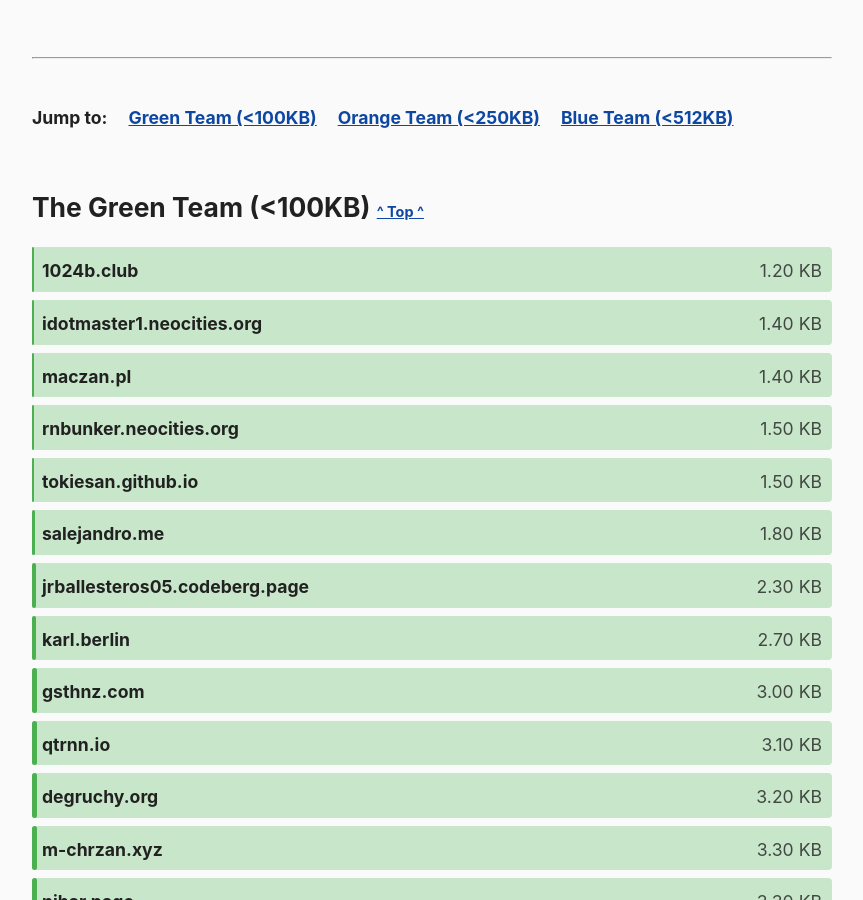
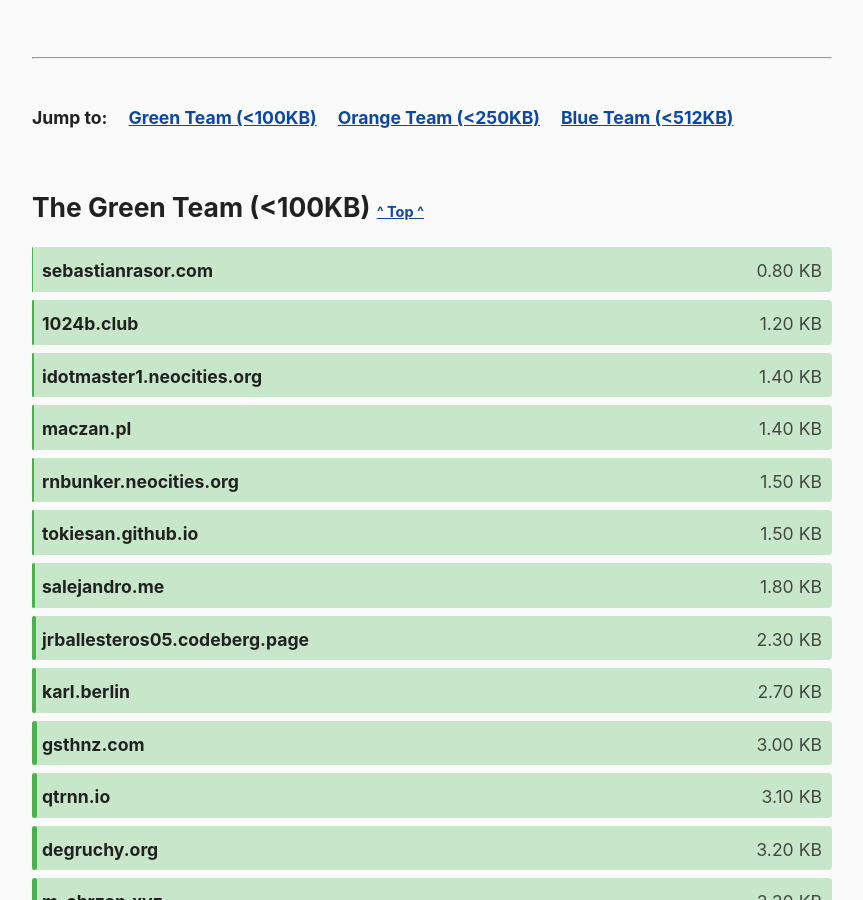
Before and after one commit to kevquirk/512kb.club, a Jekyll site: the page built from index.md, in a window 1280 px wide and 900 px high, scrolled down 987 px. Shown: the whole window, without its empty margins (208-1071 px from the left). Built offline with Jekyll 4.4.1, drawn with Linux system fonts in a browser that asks for light colours.

Commit message:
Add https://www.sebastianrasor.com/
https://gtmetrix.com/reports/www.sebastianrasor.com/WKWVjexx/

```diff
--- a/_data/sites.yml
+++ b/_data/sites.yml
@@ -1103,6 +1103,11 @@
   size: 58.5
   last_checked: 2021-05-17
 
+- domain: sebastianrasor.com
+  url: https://www.sebastianrasor.com/
+  size: 0.8
+  last_checked: 2021-06-23
+
 - domain: secluded.site
   url: https://secluded.site/
   size: 123.3
```
